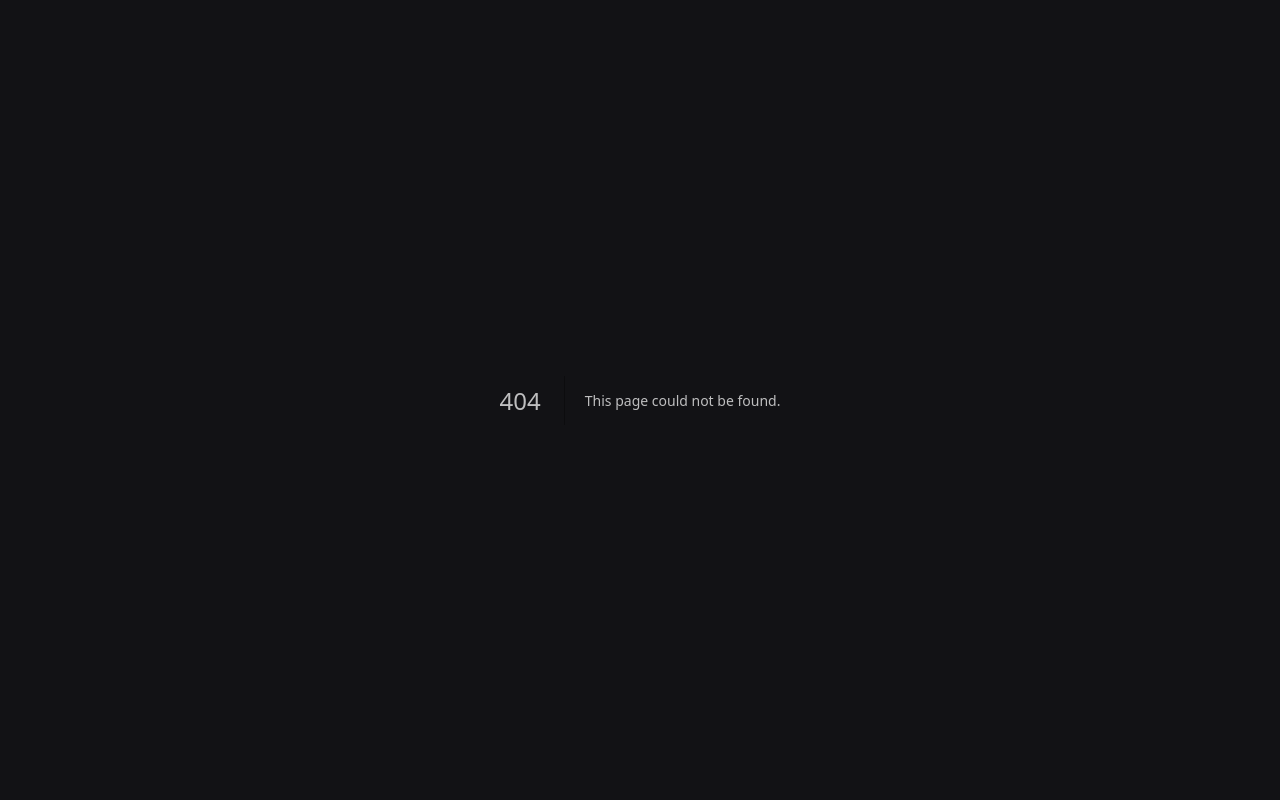
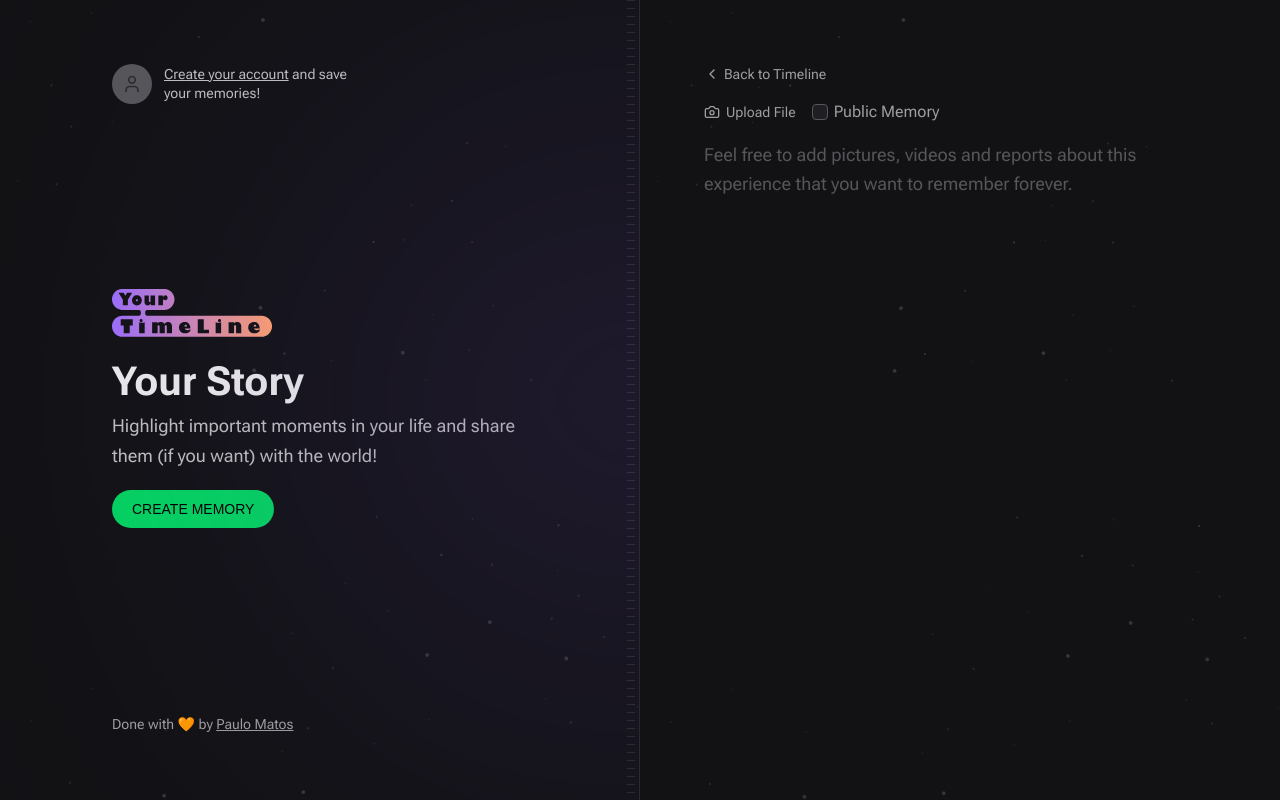
Before and after one commit to paulo-matos/timeline-web, a Next.js app: page /memories/new in a window 1280 px wide. Before the commit this address had no page. Built offline with nearby package versions, Linux system fonts and the light colour scheme; no server answers; a web font is replaced by a local one.

Commit message:
Page layout defined, Logout route created, new memory page added, authentication middleware created

```diff
--- a/package.json
+++ b/package.json
@@ -27,6 +27,7 @@
   },
   "devDependencies": {
     "@rocketseat/eslint-config": "^1.2.0",
+    "@tailwindcss/forms": "^0.5.3",
     "prettier-plugin-tailwindcss": "^0.3.0"
   }
 }
--- a/src/app/api/auth/callback/route.ts
+++ b/src/app/api/auth/callback/route.ts
@@ -5,13 +5,15 @@
   const { searchParams } = new URL(request.url)
   const code = searchParams.get('code')
 
+  const redirectTo = request.cookies.get('redirectTo')?.value
+
   const registerResponse = await api.post('/register', {
     code,
   })
 
   const { token } = registerResponse.data
 
-  const redirectUrl = new URL('/', request.url)
+  const redirectUrl = redirectTo ?? new URL('/', request.url)
 
   const cookieExpiresInSeconds = 60 * 60 * 24 * 30
 
--- /dev/null
+++ b/src/app/api/auth/logout/route.ts
@@ -0,0 +1,11 @@
+import { NextRequest, NextResponse } from 'next/server'
+
+export async function GET(request: NextRequest) {
+  const redirectUrl = new URL('/', request.url)
+
+  return NextResponse.redirect(redirectUrl, {
+    headers: {
+      'Set-Cookie': `token=; Path=/; max-age=0`,
+    },
+  })
+}
--- a/src/app/layout.tsx
+++ b/src/app/layout.tsx
@@ -4,6 +4,11 @@
   Roboto_Flex as Roboto,
   Bai_Jamjuree as BaiJamjuree,
 } from 'next/font/google'
+import { Hero } from '@/components/Hero'
+import { Profile } from '@/components/Profile'
+import { SignIn } from '@/components/SignIn'
+import { Copyright } from '@/components/Copyright'
+import { cookies } from 'next/headers'
 
 const roboto = Roboto({ subsets: ['latin'], variable: '--font-roboto' })
 const baiJamjuree = BaiJamjuree({
@@ -19,12 +24,34 @@
 }
 
 export default function RootLayout({ children }: { children: ReactNode }) {
+  const isAuthenticated = cookies().has('token')
+
   return (
     <html lang="en">
       <body
         className={`${roboto.variable} ${baiJamjuree.variable} bg-gray-900 font-sans text-gray-100`}
       >
-        {children}
+        <main className="grid min-h-screen grid-cols-2">
+          {/* Left */}
+          <div className="relative flex flex-col items-start justify-between overflow-hidden border-r border-white/10 bg-[url(../assets/bg-stars.svg)] bg-cover px-28 py-16 ">
+            {/* Blur */}
+            <div className="absolute right-0 top-1/2 h-[288px] w-[526px] -translate-y-1/2 translate-x-1/2 rounded-full bg-purple-700 opacity-50 blur-full" />
+
+            {/* Stripes */}
+            <div className="absolute bottom-0 right-1 top-0 w-2 bg-stripes" />
+
+            {isAuthenticated ? <Profile /> : <SignIn />}
+
+            <Hero />
+
+            <Copyright />
+          </div>
+
+          {/* Right */}
+          <div className="flex flex-col bg-[url(../assets/bg-stars.svg)] bg-cover p-16">
+            {children}
+          </div>
+        </main>
       </body>
     </html>
   )
--- /dev/null
+++ b/src/app/memories/new/page.tsx
@@ -0,0 +1,51 @@
+import { Camera, ChevronLeft } from 'lucide-react'
+import Link from 'next/link'
+
+export default function NewMemory() {
+  return (
+    <div className="flex flex-1 flex-col gap-4">
+      <Link
+        href="/"
+        className="flex items-center gap-1 text-sm text-gray-200 hover:text-gray-100"
+      >
+        <ChevronLeft className="h-4 w-4" />
+        Back to Timeline
+      </Link>
+
+      <form className="flex flex-1 flex-col gap-2">
+        <div className="flex items-center gap-4">
+          <label
+            htmlFor="media"
+            className="flex cursor-pointer items-center gap-1.5 text-sm text-gray-200 hover:text-gray-100"
+          >
+            <Camera className="h-4 w-4" />
+            Upload File
+          </label>
+
+          <label
+            htmlFor="isPublic"
+            className="text-small flex items-center gap-1.5 text-gray-200 hover:text-gray-100"
+          >
+            <input
+              type="checkbox"
+              id="isPublic"
+              name="isPublic"
+              value="true"
+              className="h-4 w-4 rounded border-gray-400 bg-gray-700 text-purple-500 focus:ring-0"
+            />
+            Public Memory
+          </label>
+        </div>
+
+        <input type="file" id="media" className="invisible h-0 w-0" />
+
+        <textarea
+          name="content"
+          spellCheck={false}
+          className="w-full flex-1 resize-none rounded border-0 bg-transparent p-0 text-lg leading-relaxed text-gray-100 placeholder:text-gray-400 focus:ring-0"
+          placeholder="Feel free to add pictures, videos and reports about this experience that you want to remember forever."
+        />
+      </form>
+    </div>
+  )
+}
--- a/src/app/page.tsx
+++ b/src/app/page.tsx
@@ -1,35 +1,5 @@
-import { cookies } from 'next/headers'
-
-import { Copyright } from '@/components/Copyright'
 import { EmptyMemories } from '@/components/EmptyMemories'
-import { Hero } from '@/components/Hero'
-import { SignIn } from '@/components/SignIn'
-import { Profile } from '@/components/Profile'
 
 export default function Home() {
-  const isAuthenticated = cookies().has('token')
-
-  return (
-    <main className="grid min-h-screen grid-cols-2">
-      {/* Left */}
-      <div className="relative flex flex-col items-start justify-between overflow-hidden border-r border-white/10 bg-[url(../assets/bg-stars.svg)] bg-cover px-28 py-16 ">
-        {/* Blur */}
-        <div className="absolute right-0 top-1/2 h-[288px] w-[526px] -translate-y-1/2 translate-x-1/2 rounded-full bg-purple-700 opacity-50 blur-full" />
-
-        {/* Stripes */}
-        <div className="absolute bottom-0 right-1 top-0 w-2 bg-stripes" />
-
-        {isAuthenticated ? <Profile /> : <SignIn />}
-
-        <Hero />
-
-        <Copyright />
-      </div>
-
-      {/* Right */}
-      <div className="flex flex-col bg-[url(../assets/bg-stars.svg)] bg-cover p-16">
-        <EmptyMemories />
-      </div>
-    </main>
-  )
+  return <EmptyMemories />
 }
--- a/src/components/Hero.tsx
+++ b/src/components/Hero.tsx
@@ -1,5 +1,6 @@
 import Image from 'next/image'
 import timelineLogo from '../assets/timeline-logo.svg'
+import Link from 'next/link'
 
 export function Hero() {
   return (
@@ -16,12 +17,12 @@
         </p>
       </div>
 
-      <a
+      <Link
         className="inline-block rounded-full bg-green-500 px-5 py-3 font-alt text-sm uppercase leading-none text-black hover:bg-green-600"
-        href="#"
+        href="/memories/new"
       >
         Create memory
-      </a>
+      </Link>
     </div>
   )
 }
--- a/src/components/Profile.tsx
+++ b/src/components/Profile.tsx
@@ -16,7 +16,10 @@
 
       <p className="max-w-[200px] text-sm leading-snug">
         {name}
-        <a href="#" className="block text-red-300 hover:text-red-200">
+        <a
+          href="/api/auth/logout"
+          className="block text-red-300 hover:text-red-200"
+        >
           Logout
         </a>
       </p>
--- a/src/lib/api.ts
+++ b/src/lib/api.ts
@@ -1,5 +1,5 @@
 import axios from 'axios'
 
 export const api = axios.create({
-  baseURL: 'http://localhost:3333',
+  baseURL: 'http://192.168.15.6:3333',
 })
--- a/tailwind.config.js
+++ b/tailwind.config.js
@@ -69,5 +69,5 @@
       },
     },
   },
-  plugins: [],
+  plugins: [require('@tailwindcss/forms')],
 }
```
Also changed, not shown: src/middleware.ts (added, +21 -0 lines), 1 other file (tests, documents, lock files or other folders).
